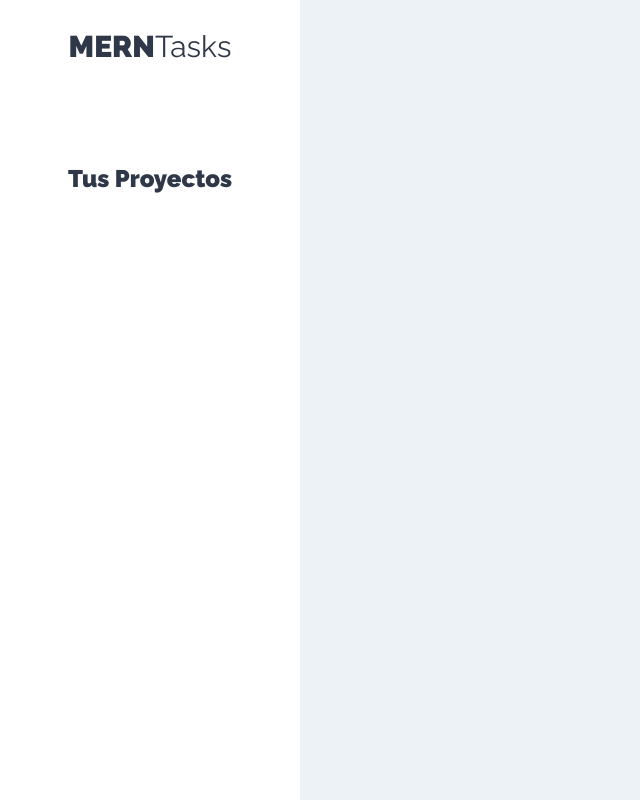
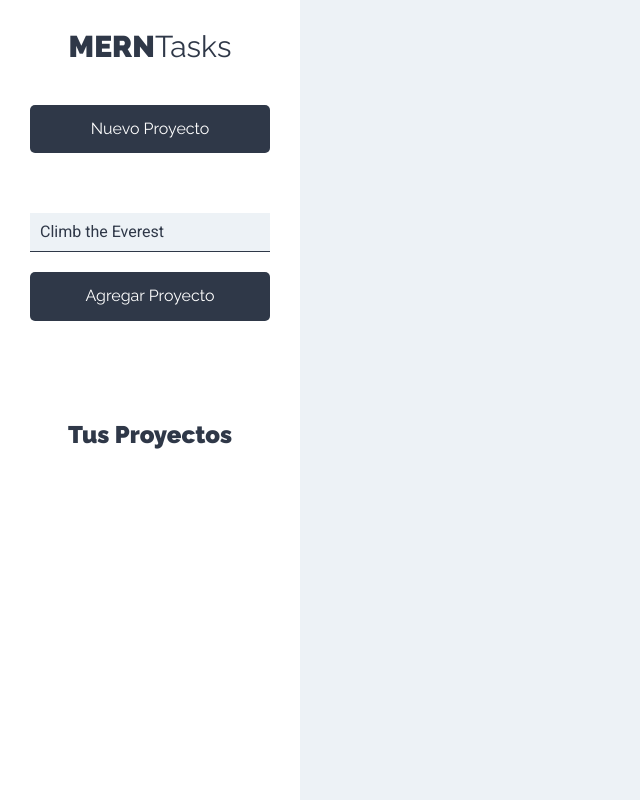
Before and after one commit to santiago-rodrig/mern-projects-manager-frontend, a React (Create React App) app: page /projects in a window 1280 px wide. Shown: the whole page, without its empty margins (0-640 px from the left). Built offline with nearby package versions, Linux system fonts and the light colour scheme.

Commit message:
feature: ProjectForm component for new Projects

```diff
--- a/src/components/layout/Sidebar.js
+++ b/src/components/layout/Sidebar.js
@@ -1,10 +1,12 @@
 import React from 'react'
+import ProjectForm from '../projects/ProjectForm'
 
 const Sidebar = () => (
     <aside>
         <h1>
             MERN<span>Tasks</span>
         </h1>
+        <ProjectForm />
         <div className="proyectos">
             <h2>Tus Proyectos</h2>
         </div>
--- /dev/null
+++ b/src/components/projects/ProjectForm.js
@@ -0,0 +1,26 @@
+import React, { Fragment } from 'react'
+
+const ProjectForm = () => {
+    return (
+        <Fragment>
+            <button type="button" className="btn btn-block btn-primario">
+                Nuevo Proyecto
+            </button>
+            <form className="formulario-nuevo-proyecto">
+                <input
+                    type="text"
+                    className="input-text"
+                    placeholder="Climb the Everest"
+                    name="name"
+                />
+                <input
+                    type="submit"
+                    className="btn btn-primario btn-block"
+                    value="Agregar Proyecto"
+                />
+            </form>
+        </Fragment>
+    )
+}
+
+export default ProjectForm
```
